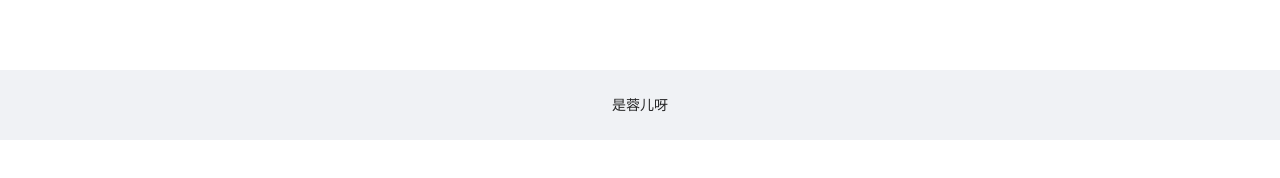
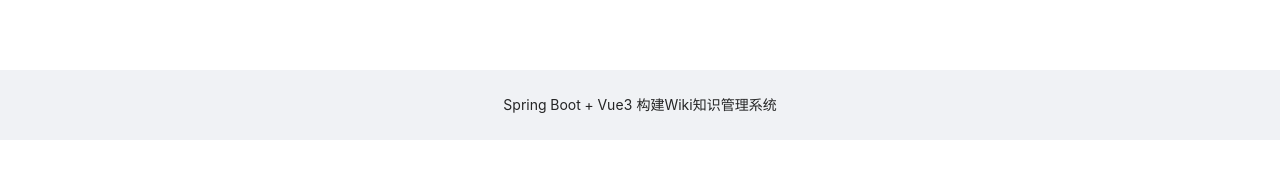
Before and after one commit to nuaawangrong/wiki, a Vue app in the folder web/: page / in a window 1280 px wide. Shown: the part 274-452 px from the top of the page. Built offline with nearby package versions, Linux system fonts and the light colour scheme.

Commit message:
5-2 集成axois

```diff
--- a/web/package.json
+++ b/web/package.json
@@ -9,6 +9,7 @@
   },
   "dependencies": {
     "ant-design-vue": "^3.0.0-alpha.16",
+    "axios": "^0.21.0",
     "vue": "^3.0.0",
     "vue-router": "^4.0.0-0",
     "vuex": "^4.0.0-0"
--- a/web/src/components/the-footer.vue
+++ b/web/src/components/the-footer.vue
@@ -1,6 +1,6 @@
 <template>
   <a-layout-footer style="text-align: center">
-    是蓉儿呀
+    Spring Boot + Vue3 构建Wiki知识管理系统
   </a-layout-footer>
 </template>
 
```
Also changed, not shown: 1 other file (tests, documents, lock files or other folders).
